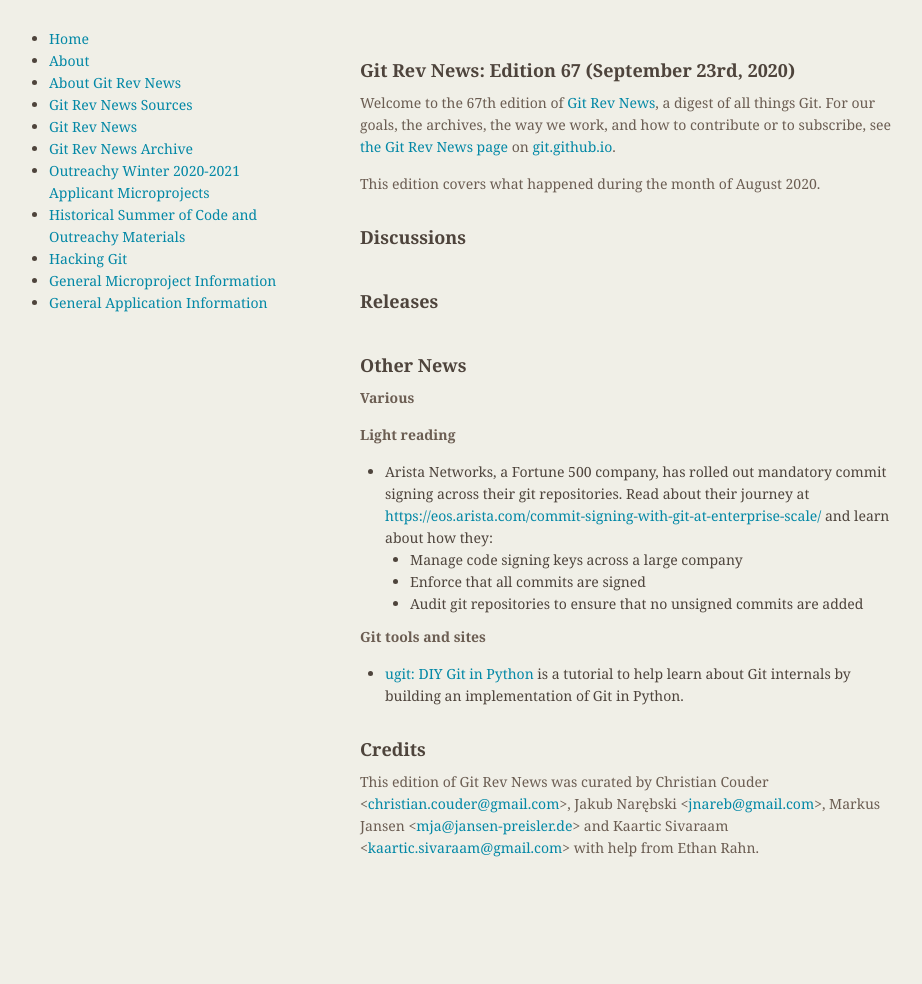
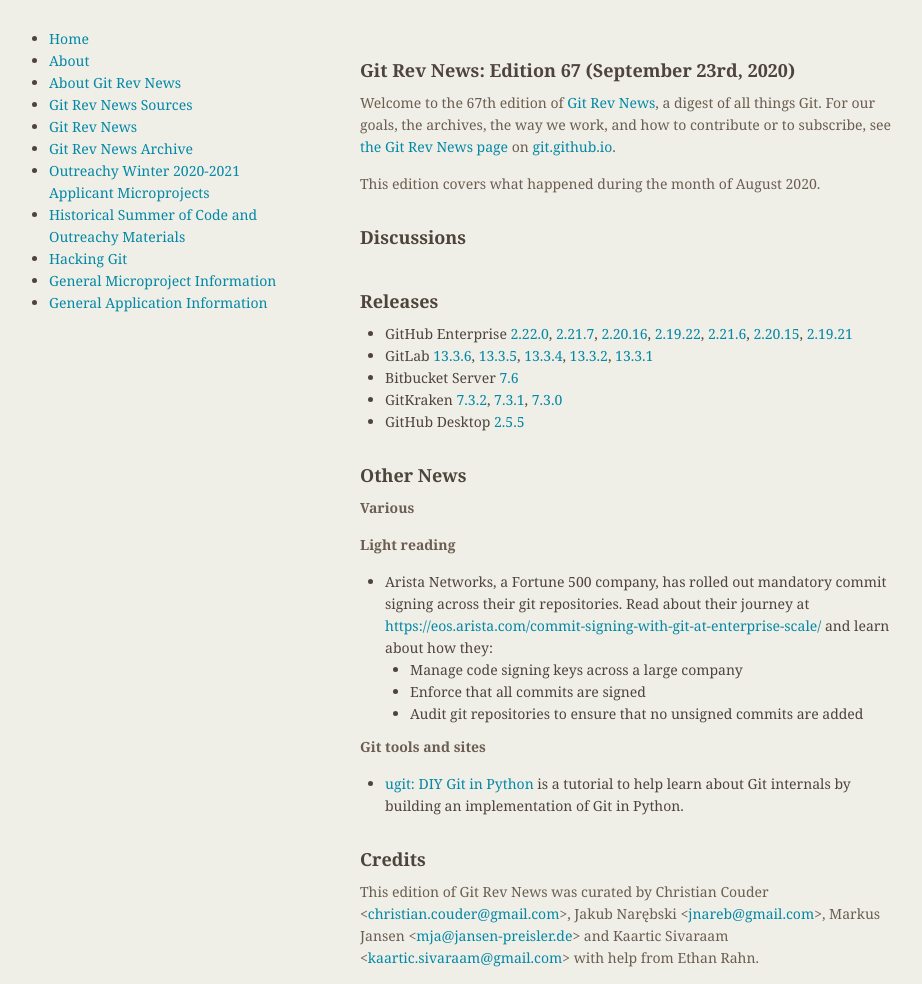
Before and after one commit to git/git.github.io, a Jekyll site: the page built from rev_news/drafts/edition-67.md, in a window 1280 px wide. Shown: the whole page, without its empty margins (174-1096 px from the left). Built offline with Jekyll 4.4.1, drawn with Linux system fonts in a browser that asks for light colours; before the commit the page ends 900 px from its top, so only the background shows below that.

Commit message:
rn-67: add releases

```diff
--- a/rev_news/drafts/edition-67.md
+++ b/rev_news/drafts/edition-67.md
@@ -35,6 +35,23 @@
 
 ## Releases
 
++ GitHub Enterprise [2.22.0](https://enterprise.github.com/releases/2.22.0/notes),
+[2.21.7](https://enterprise.github.com/releases/2.21.7/notes),
+[2.20.16](https://enterprise.github.com/releases/2.20.16/notes),
+[2.19.22](https://enterprise.github.com/releases/2.19.22/notes),
+[2.21.6](https://enterprise.github.com/releases/2.21.6/notes),
+[2.20.15](https://enterprise.github.com/releases/2.20.15/notes),
+[2.19.21](https://enterprise.github.com/releases/2.19.21/notes)
++ GitLab [13.3.6](https://about.gitlab.com/releases/2020/09/14/gitlab-13-3-6-released/),
+[13.3.5](https://about.gitlab.com/releases/2020/09/04/gitlab-13-3-5-released/),
+[13.3.4](https://about.gitlab.com/releases/2020/09/02/security-release-gitlab-13-3-3-released/),
+[13.3.2](https://about.gitlab.com/releases/2020/08/28/gitlab-13-3-2-released/),
+[13.3.1](https://about.gitlab.com/releases/2020/08/25/gitlab-13-3-1-released/)
++ Bitbucket Server [7.6](https://confluence.atlassian.com/bitbucketserver/bitbucket-server-release-notes-872139866.html)
++ GitKraken [7.3.2](https://support.gitkraken.com/release-notes/current),
+[7.3.1](https://support.gitkraken.com/release-notes/current),
+[7.3.0](https://support.gitkraken.com/release-notes/current)
++ GitHub Desktop [2.5.5](https://desktop.github.com/release-notes/)
 
 ## Other News
 
```
